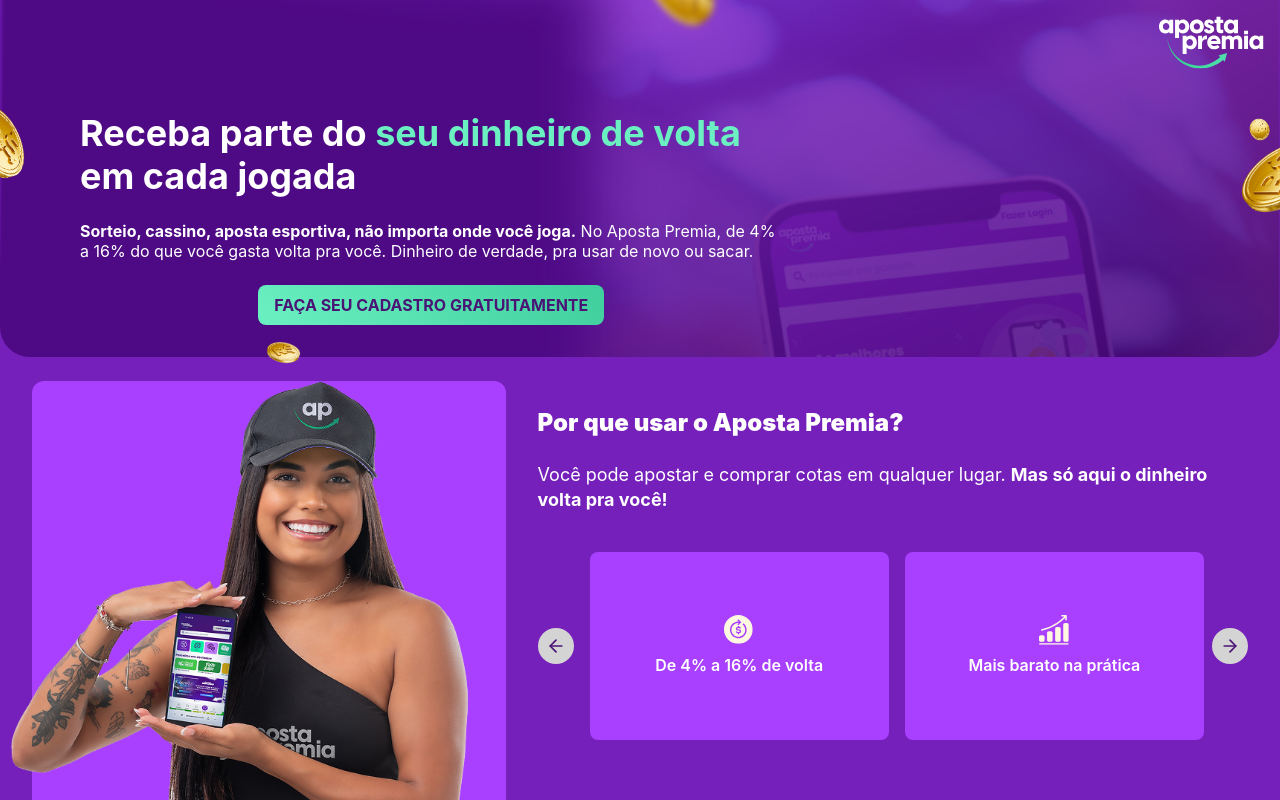
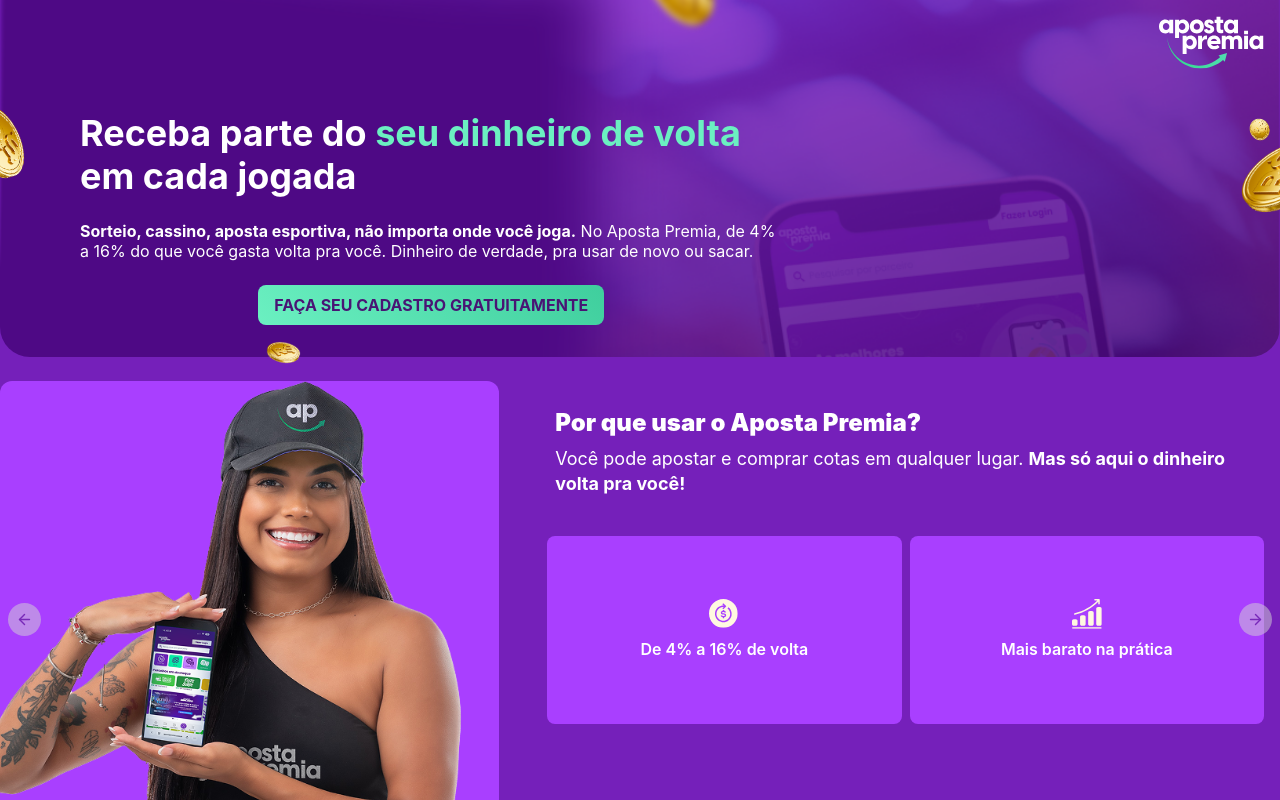
Before and after one commit to Marcio1505/aposta-premia-landing-page-e2, a React (Vite) app: page / in a window 1280 px wide. Shown: the top 800 px of the page. Built offline with nearby package versions, Linux system fonts and the light colour scheme.

Commit message:
refactor: simplificar estrutura do componente WhyUse e ajustar estilos

```diff
--- a/src/components/WhyUse.tsx
+++ b/src/components/WhyUse.tsx
@@ -87,12 +87,7 @@
       color="white"
       mt={-1}
     >
-      <Flex
-        w={"100%"}
-        px={8}
-        gap={8}
-        flexDir={{ base: "column-reverse", md1: "row" }}
-      >
+      <Flex w={"100%"} gap={8} flexDir={{ base: "column-reverse", md1: "row" }}>
         <Box w={{ base: "100%", md1: "40%" }}>
           <Box
             w={"100%"}
@@ -123,16 +118,25 @@
           align={"streth"}
           spacing={{ base: 2, md1: 3, lg: 6 }}
         >
-          <Heading fontSize={{ base: "xl", md: "2xl" }} fontWeight={"900"}>
+          <Box px={6}>
+            <Heading
+              fontSize={{ base: "xl", md: "2xl" }}
+              mb={2}
+              fontWeight={"900"}
+            >
               Por que usar o Aposta Premia?
             </Heading>
-          <Text fontSize={{ base: "sm", md1: "md", lg: "lg" }} lineHeight={1.4}>
+            <Text
+              fontSize={{ base: "sm", md1: "md", lg: "lg" }}
+              lineHeight={1.4}
+            >
               Você pode apostar e comprar cotas em qualquer lugar.{" "}
               <b>Mas só aqui o dinheiro volta pra você!</b>
-          </Text>
-          <HStack justifyContent="start" color="white" spacing={2}>
+            </Text>{" "}
+          </Box>
+          <HStack px={4} justifyContent="start" color="white" spacing={2}>
             <HStack
-              spacing={4}
+              spacing={2}
               w={"full"}
               h={{ base: "180px", xl: 220 }}
               py={4}
@@ -142,6 +146,11 @@
                 bg="#d4d4d4"
                 color="primary"
                 borderRadius="full"
+                position={"absolute"}
+                left={2}
+                opacity={0.5}
+                mt={-5}
+                zIndex={1}
                 p={2}
                 onClick={() =>
                   setCurrentIndex((prev) =>
@@ -152,7 +161,7 @@
                   )
                 }
               >
-                <LuArrowLeft size={20} />
+                <LuArrowLeft size={17} />
               </Box>
               {visibleCards.map((item) => (
                 <FlipCard
@@ -163,23 +172,27 @@
                   bgColor={item.bgColor}
                   color={item.color}
                 />
-              ))}
-            </HStack>
-
+              ))}{" "}
               <Box
                 as="button"
                 bg="#d4d4d4"
                 color="primary"
                 borderRadius="full"
                 p={2}
+                mt={-5}
+                position={"absolute"}
+                opacity={0.5}
+                right={2}
+                zIndex={1}
                 onClick={() =>
                   setCurrentIndex((prev) =>
                     prev + 2 >= whyUsedata.length ? 0 : prev + 2,
                   )
                 }
               >
-              <LuArrowRight size={20} />
+                <LuArrowRight size={17} />
               </Box>
+            </HStack>
           </HStack>
         </VStack>
       </Flex>
```
Lines whose indentation alone changed are shown as unchanged.
